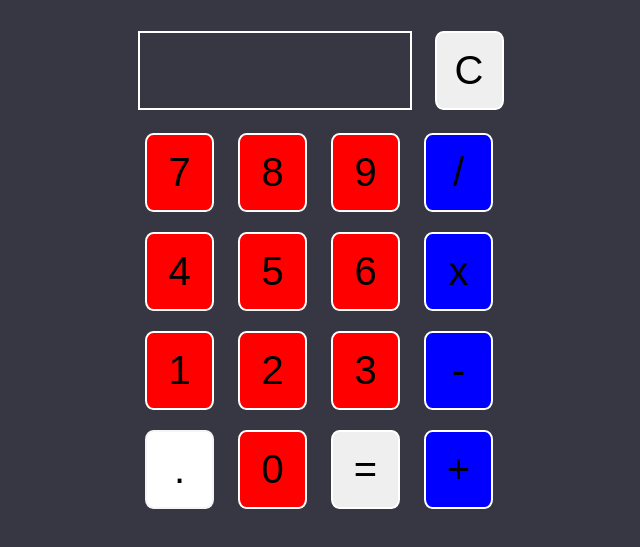
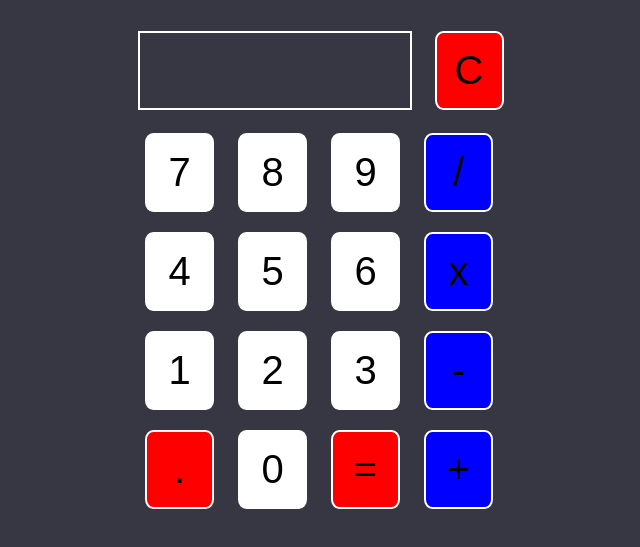
Before and after one commit to koneshna/OP-calculator, a plain HTML site: page index.html in a window 1280 px wide. Shown: the part 163-710 px from the top of the page, without its empty margins (329-969 px from the left). Drawn offline with Linux system fonts and the light colour scheme.

Commit message:
USA color

```diff
--- a/style.css
+++ b/style.css
@@ -18,7 +18,7 @@ button {
 .number{
     border: 2px solid white;
     border-radius: 12%;
-    background-color: red;
+    background-color: white;
 }
 .number:hover{
     background-color: rgb(80, 79, 79);
@@ -34,7 +34,7 @@ background-color: rgb(80, 79, 79);
 .equal{
     border: 2px solid white;
     border-radius: 12%;
-    background-color: white(80, 80, 80);
+    background-color: red;
 }
 .equal:hover{
     background-color: rgb(80, 79, 79);
@@ -42,14 +42,14 @@ background-color: rgb(80, 79, 79);
 .deci{
     border: 2px solid whitesmoke;
     border-radius: 12%;
-    background-color: white;
+    background-color: red;
 }
 .deci:hover{
     background-color: rgb(80, 79, 79);
 }
 .clear{
     border: 2px solid white;
-    background-color: red(80, 80, 80);
+    background-color: red;
     border-radius: 12%;
 }
 .clear:hover{
```
